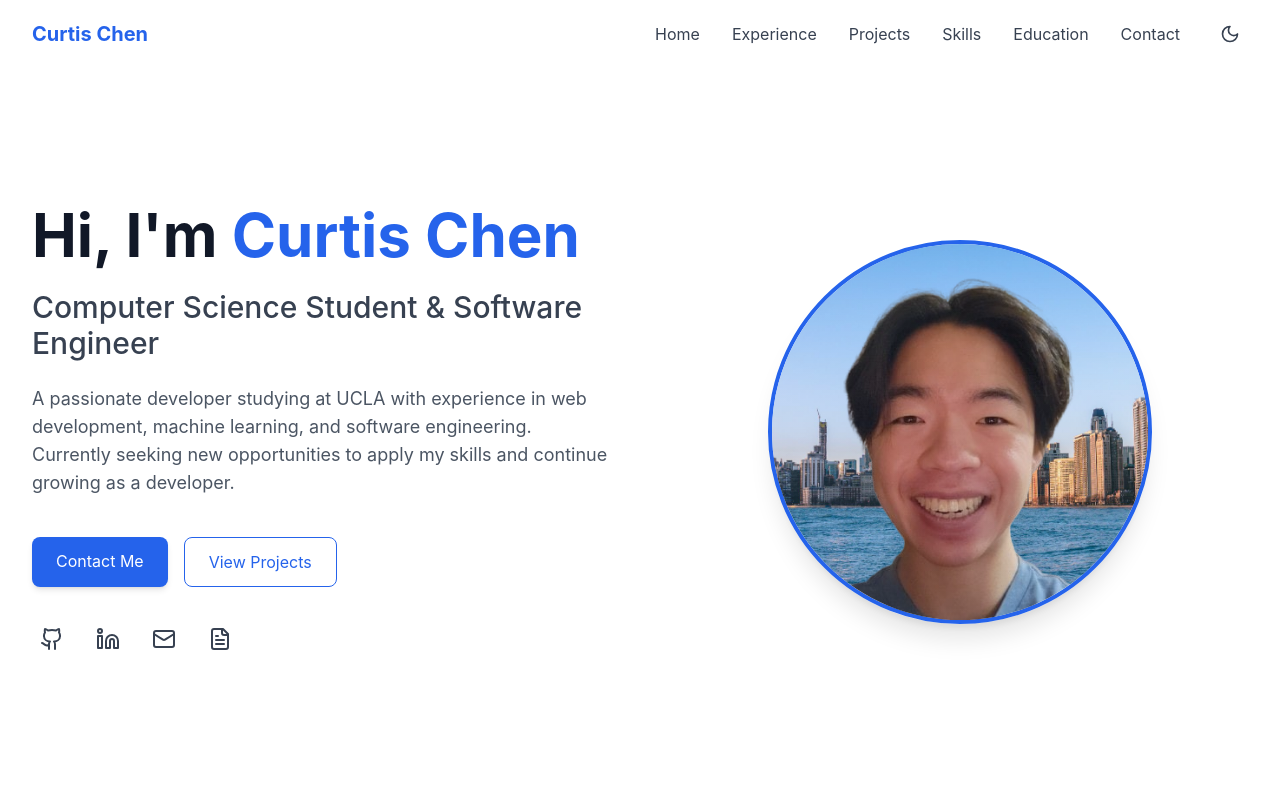
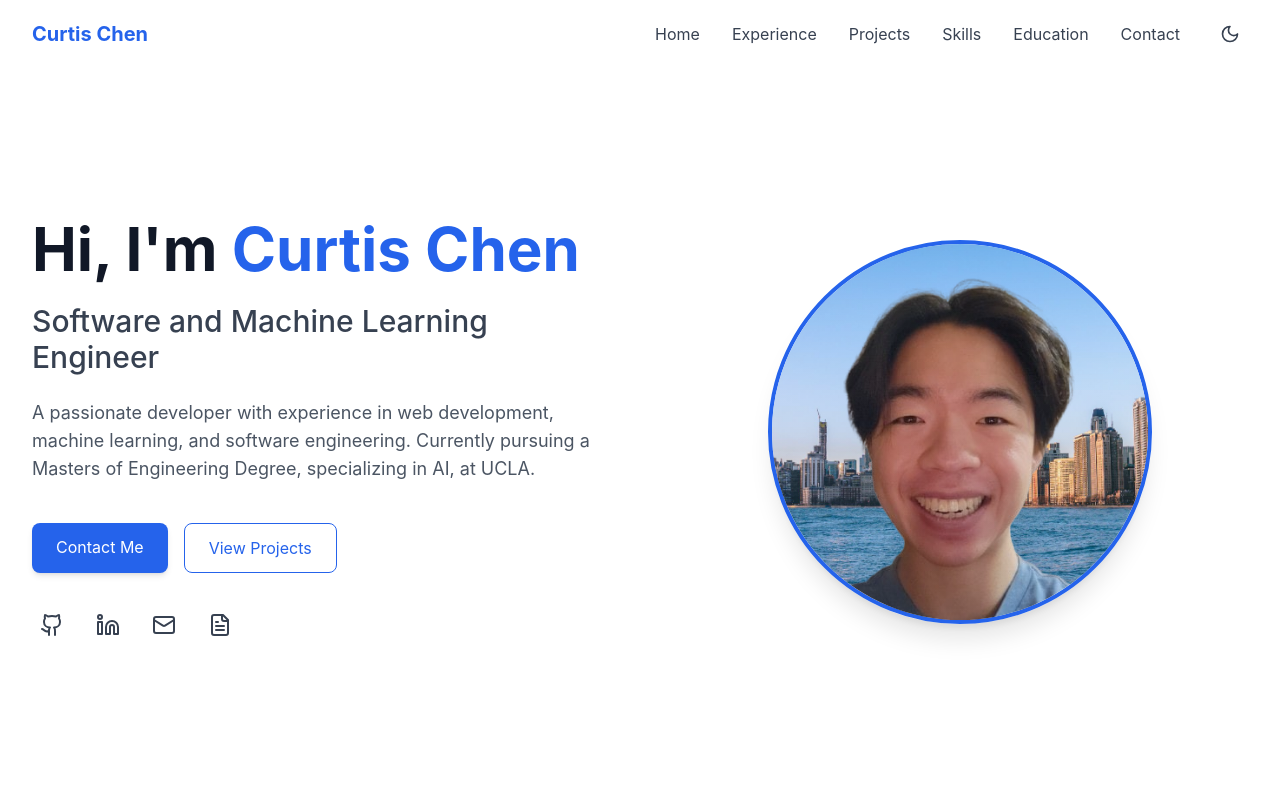
Before and after one commit to curtischen03/Portfolio, a React (Vite) app: page / in a window 1280 px wide. Shown: the top 800 px of the page. Built offline with nearby package versions, Linux system fonts and the light colour scheme.

Commit message:
update education info

```diff
--- a/src/components/Hero.tsx
+++ b/src/components/Hero.tsx
@@ -46,13 +46,12 @@ const Hero = () => {
               </span>
             </h1>
             <h2 className="text-2xl sm:text-3xl font-medium text-gray-700 dark:text-gray-300">
-              Computer Science Student & Software Engineer
+              Software and Machine Learning Engineer
             </h2>
             <p className="text-lg text-gray-600 dark:text-gray-400 max-w-2xl">
-              A passionate developer studying at UCLA with experience in web
-              development, machine learning, and software engineering. Currently
-              seeking new opportunities to apply my skills and continue growing
-              as a developer.
+              A passionate developer with experience in web development, machine
+              learning, and software engineering. Currently pursuing a Masters
+              of Engineering Degree, specializing in AI, at UCLA.
             </p>
 
             <div className="flex flex-wrap gap-4 pt-4">
```
